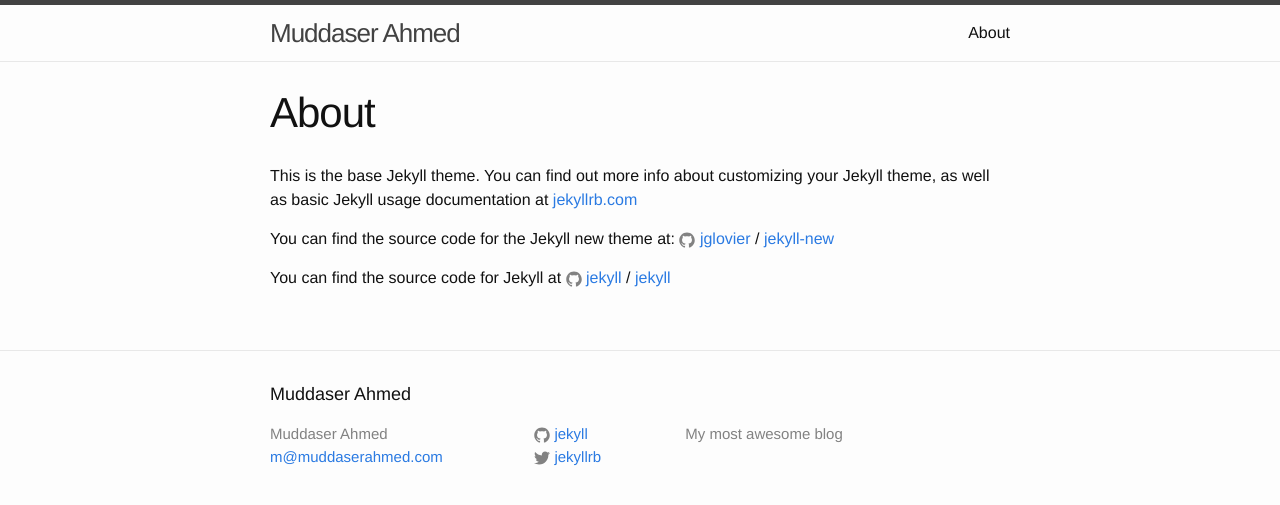
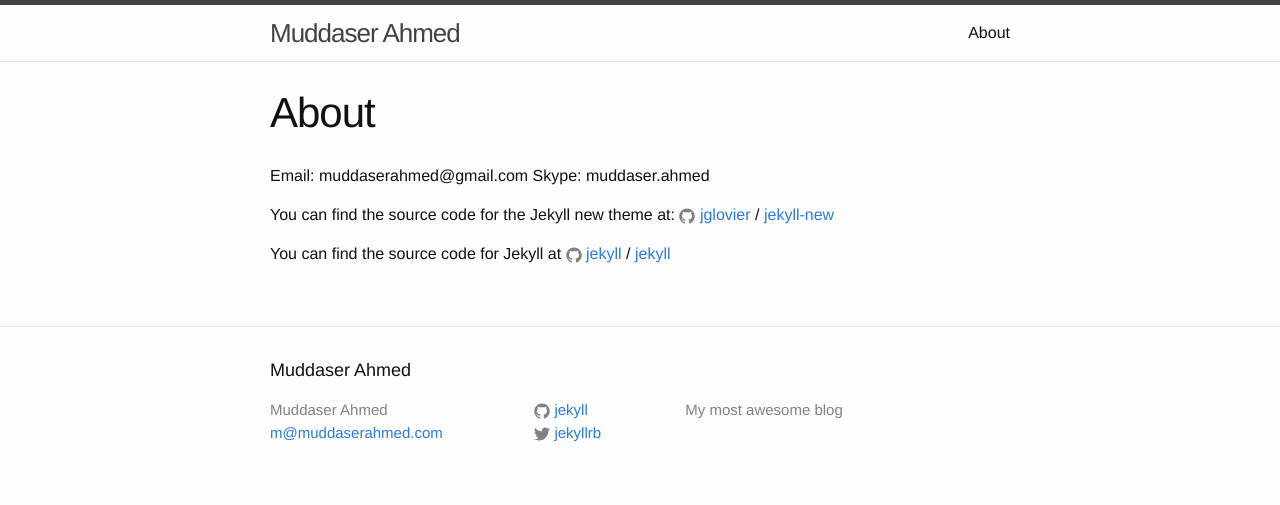
Before and after one commit to muddaserahmed/muddaserahmed.github.io, a Jekyll site: the page built from about.md, in a window 1280 px wide. Shown: the top 505 px of the page. Built offline with Jekyll 4.4.1, drawn with Linux system fonts in a browser that asks for light colours.

Commit message:
Update about.md

```diff
--- a/about.md
+++ b/about.md
@@ -4,7 +4,8 @@
 permalink: /about/
 ---
 
-This is the base Jekyll theme. You can find out more info about customizing your Jekyll theme, as well as basic Jekyll usage documentation at [jekyllrb.com](http://jekyllrb.com/)
+Email: muddaserahmed@gmail.com
+Skype: muddaser.ahmed
 
 You can find the source code for the Jekyll new theme at:
 {% include icon-github.html username="jglovier" %} /
```
